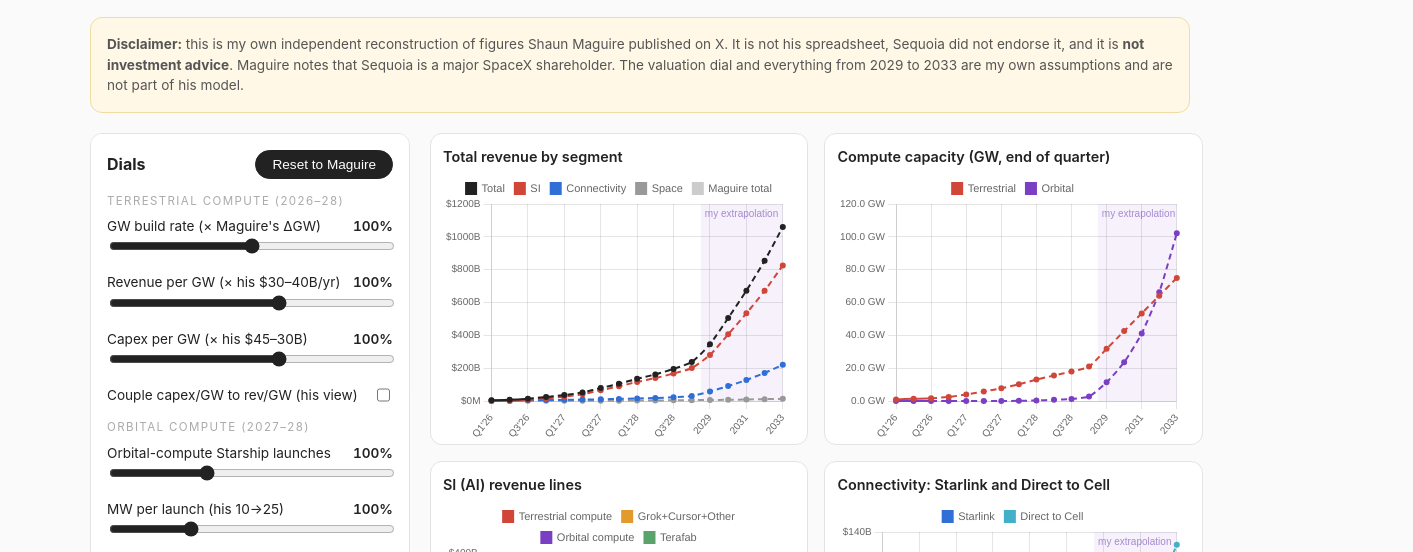
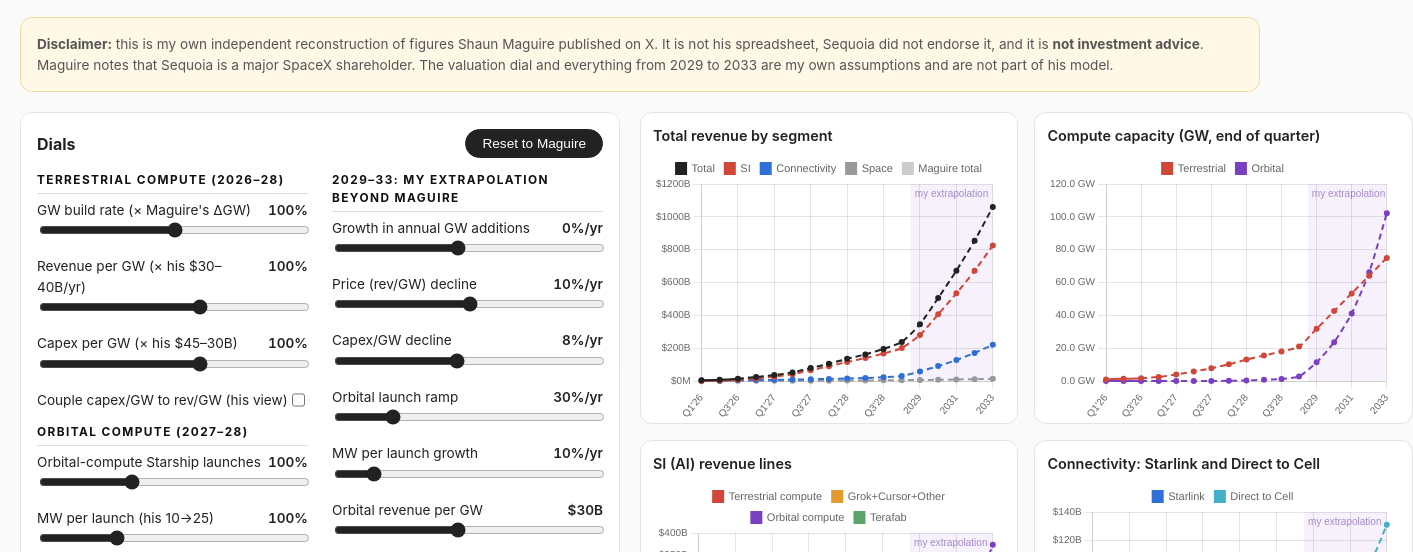
Before and after one commit to Simon-Manning/simon-manning.github.io, a plain HTML site: page spacex/index.html in a window 1280 px wide. Shown: the part 209-761 px from the top of the page, 1413 px wide, since content can reach past the window. Drawn offline with nearby package versions, Linux system fonts and the light colour scheme.

Commit message:
SpaceX explorer: two-column dials on wide screens, darker slider headings

```diff
--- a/spacex/index.html
+++ b/spacex/index.html
@@ -12,7 +12,7 @@ a{color:#222}.card{background:#fff;border:1px solid #e3e3e3;border-radius:12px;p
 .dial{margin:0 0 12px}.dial label{display:flex;justify-content:space-between;font-size:.85rem}
 .dial label b{font-weight:600;font-variant-numeric:tabular-nums}.dial small{color:#999;font-size:.75rem}
 input[type=range]{width:100%;accent-color:#222}
-.grp{font-size:.72rem;letter-spacing:.12em;text-transform:uppercase;color:#aaa;margin:14px 0 6px}
+.grp{font-size:.74rem;letter-spacing:.12em;text-transform:uppercase;color:#111;font-weight:700;margin:14px 0 6px;padding-bottom:3px;border-bottom:1px solid #ddd}
 button{border:1px solid #222;background:#222;color:#fff;border-radius:20px;padding:6px 16px;cursor:pointer;font-size:.85rem}
 .charts{display:grid;grid-template-columns:1fr 1fr;gap:16px}.charts .card{height:270px;padding:12px 12px 28px}
 .charts h3{margin:0 0 6px;font-size:.9rem;font-weight:600}
@@ -21,6 +21,7 @@ td,th{padding:6px 8px;border-bottom:1px solid #eee;text-align:right}td:first-chi
 th{color:#999;font-weight:500}.m{color:#999;font-size:.8rem}.tw{overflow-x:auto}
 .xt{background:rgba(123,63,196,.06)}
 .note{font-size:.85rem;color:#555}.warn{background:#fff8e6;border-color:#f0dca0}
+@media(min-width:1200px){main{max-width:1400px}.grid.main{grid-template-columns:600px 1fr}.dcols{display:grid;grid-template-columns:1fr 1fr;gap:24px;align-items:start}}
 @media(max-width:820px){.grid{grid-template-columns:1fr}.dials{position:static;max-height:none}.charts{grid-template-columns:1fr}}
 </style></head><body><main>
 <p class="m"><a href="../">← Simon Manning</a></p>
@@ -28,8 +29,8 @@ th{color:#999;font-weight:500}.m{color:#999;font-size:.8rem}.tw{overflow-x:auto}
 <p class="sub">An interactive reconstruction of Shaun Maguire's (Sequoia Capital) bottom-up SpaceX model, Q1'26 to Q4'28, which I have extended to 2033. It covers Starlink, then terrestrial compute (SpaceX Super Intelligence), then orbital compute. Solid lines are reported actuals (Q1 to Q3 2026). Dashed lines are projections. Figures in $ millions unless noted.</p>
 <div class="card warn note"><b>Disclaimer:</b> this is my own independent reconstruction of figures Shaun Maguire published on X. It is not his spreadsheet, Sequoia did not endorse it, and it is <b>not investment advice</b>. Maguire notes that Sequoia is a major SpaceX shareholder. The valuation dial and everything from 2029 to 2033 are my own assumptions and are not part of his model.</div>
 
-<div class="grid" style="margin-top:20px">
-<div class="card dials" id="dials"><div style="display:flex;justify-content:space-between;align-items:center"><b>Dials</b><button id="reset">Reset to Maguire</button></div></div>
+<div class="grid main" style="margin-top:20px">
+<div class="card dials" id="dials"><div style="display:flex;justify-content:space-between;align-items:center"><b>Dials</b><button id="reset">Reset to Maguire</button></div><div class="dcols"><div id="dcA"></div><div id="dcB"></div></div></div>
 <div>
 <div class="charts">
 <div class="card"><h3>Total revenue by segment</h3><canvas id="c1"></canvas></div>
@@ -139,7 +140,7 @@ function addDial(el,d){if(d.length==1){el.insertAdjacentHTML('beforeend',`<div c
 const[k,l,dv,mn,mx,st,u]=d;def[k]=dv;
 el.insertAdjacentHTML('beforeend',u=="bool"?`<div class="dial"><label><span>${l}</span><input type="checkbox" id="${k}"></label></div>`:
 `<div class="dial"><label><span>${l}</span><b id="${k}v"></b></label><input type="range" id="${k}" min="${mn}" max="${mx}" step="${st}"></div>`);}
-D.forEach(d=>addDial(box,d));SD.forEach(d=>addDial(sbox,d));const ALL=D.concat(SD);
+{let tgt=document.getElementById('dcA');D.forEach(d=>{if(d.length==1&&/^2029/.test(d[0]))tgt=document.getElementById('dcB');addDial(tgt,d)});}SD.forEach(d=>addDial(sbox,d));const ALL=D.concat(SD);
 function setDefaults(){for(const k in def){const e=document.getElementById(k);if(e.type=="checkbox")e.checked=!!def[k];else e.value=def[k]}}
 const sum=a=>a.reduce((x,y)=>x+y,0),fy=(a,y)=>sum(a.slice(y*4,y*4+4));
 function readDials(){for(const k in def){const e=document.getElementById(k);v[k]=e.type=="checkbox"?(e.checked?1:0):+e.value;
```
